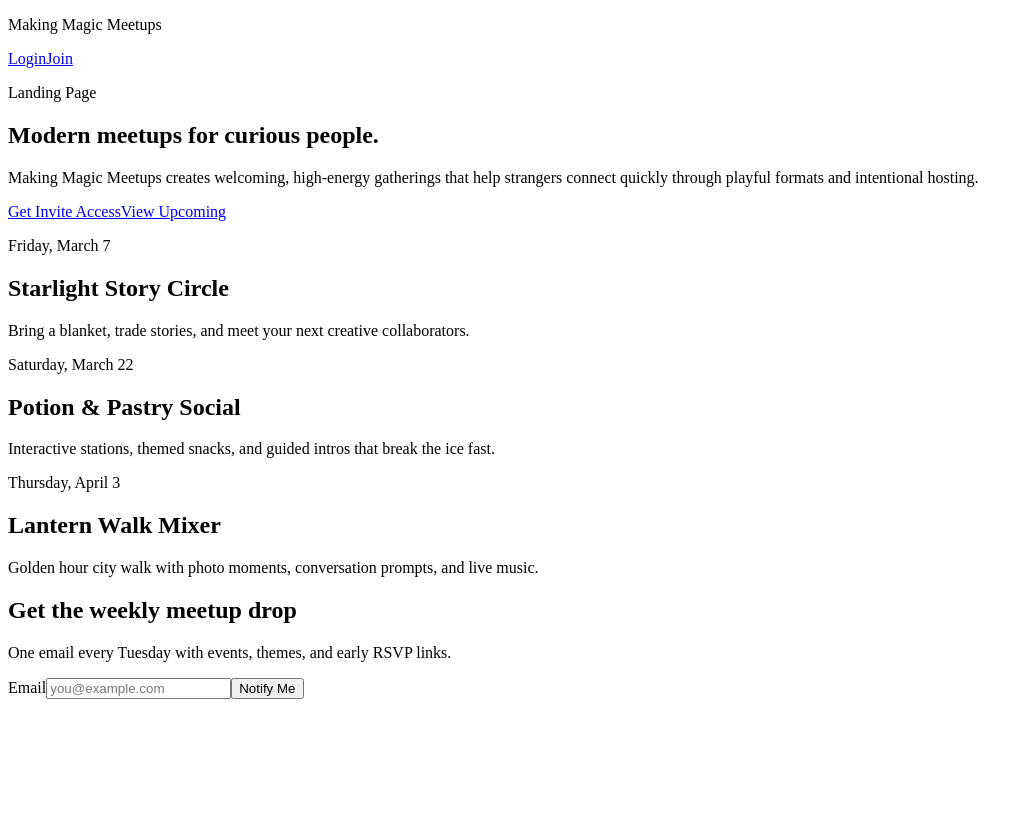
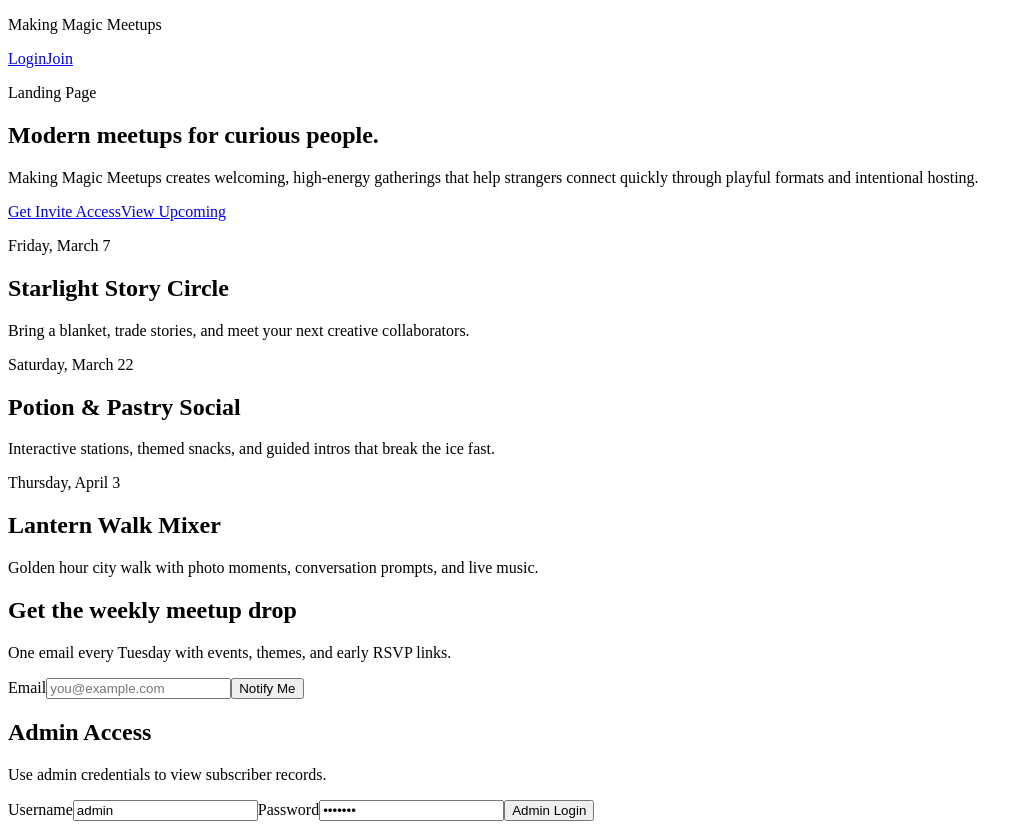
Before and after one commit to dcp6/MakingMagicMeetups, a React (Vite) app in the folder making-magic-meetups/: page / in a window 1280 px wide. Shown: the whole page, without its empty margins (0-1030 px from the left). Before the commit the page ends 800 px from the top, so only its background shows below. Built offline with nearby package versions, Linux system fonts and the light colour scheme; no server answers; the HTML template or start-up script is replaced by a standard one.

Commit message:
feat: add admin login and protected user access

```diff
--- a/making-magic-meetups/src/App.jsx
+++ b/making-magic-meetups/src/App.jsx
@@ -27,6 +27,12 @@ export default function App() {
   const [email, setEmail] = useState('');
   const [isSubmitting, setIsSubmitting] = useState(false);
   const [feedback, setFeedback] = useState('');
+  const [adminName, setAdminName] = useState('admin');
+  const [adminPass, setAdminPass] = useState('test123');
+  const [adminError, setAdminError] = useState('');
+  const [adminUsers, setAdminUsers] = useState([]);
+  const [isAdminLoading, setIsAdminLoading] = useState(false);
+  const [isAdminAuthed, setIsAdminAuthed] = useState(false);
 
   async function handleJoinSubmit(event) {
     event.preventDefault();
@@ -58,12 +64,64 @@ export default function App() {
     }
   }
 
+  async function loadAdminUsers(username, password) {
+    const auth = btoa(`${username}:${password}`);
+    const response = await fetch(`${apiBaseUrl}/api/users`, {
+      headers: {
+        Authorization: `Basic ${auth}`
+      }
+    });
+
+    const payload = await response.json();
+    if (!response.ok) {
+      throw new Error(payload.error || 'Failed to load users.');
+    }
+
+    setAdminUsers(payload.users || []);
+  }
+
+  async function handleAdminLogin(event) {
+    event.preventDefault();
+    setAdminError('');
+    setIsAdminLoading(true);
+
+    try {
+      const loginResponse = await fetch(`${apiBaseUrl}/api/admin/login`, {
+        method: 'POST',
+        headers: {
+          'Content-Type': 'application/json'
+        },
+        body: JSON.stringify({
+          username: adminName,
+          password: adminPass
+        })
+      });
+
+      const loginPayload = await loginResponse.json();
+      if (!loginResponse.ok) {
+        setIsAdminAuthed(false);
+        setAdminUsers([]);
+        setAdminError(loginPayload.error || 'Login failed.');
+        return;
+      }
+
+      setIsAdminAuthed(true);
+      await loadAdminUsers(adminName, adminPass);
+    } catch (_error) {
+      setIsAdminAuthed(false);
+      setAdminUsers([]);
+      setAdminError('Could not reach admin API.');
+    } finally {
+      setIsAdminLoading(false);
+    }
+  }
+
   return (
     <div className="page">
       <header className="topbar">
         <p className="logo">Making Magic Meetups</p>
         <nav className="topnav">
-          <a href="#events">Login</a>
+          <a href="#admin">Login</a>
           <a href="#join">Join</a>
         </nav>
       </header>
@@ -117,6 +175,44 @@ export default function App() {
           </form>
           {feedback ? <p>{feedback}</p> : null}
         </section>
+
+        <section className="join" id="admin">
+          <h2>Admin Access</h2>
+          <p>Use admin credentials to view subscriber records.</p>
+          <form className="join-form" onSubmit={handleAdminLogin}>
+            <label htmlFor="admin-username" className="sr-only">
+              Username
+            </label>
+            <input
+              id="admin-username"
+              type="text"
+              placeholder="username"
+              value={adminName}
+              onChange={(event) => setAdminName(event.target.value)}
+              required
+            />
+            <label htmlFor="admin-password" className="sr-only">
+              Password
+            </label>
+            <input
+              id="admin-password"
+              type="password"
+              placeholder="password"
+              value={adminPass}
+              onChange={(event) => setAdminPass(event.target.value)}
+              required
+            />
+            <button type="submit" disabled={isAdminLoading}>
+              {isAdminLoading ? 'Checking...' : 'Admin Login'}
+            </button>
+          </form>
+          {adminError ? <p>{adminError}</p> : null}
+          {isAdminAuthed ? (
+            <p>
+              Logged in. Users in database: <strong>{adminUsers.length}</strong>
+            </p>
+          ) : null}
+        </section>
       </main>
     </div>
   );
```
Also changed, not shown: 1 other file (tests, documents, lock files or other folders).
